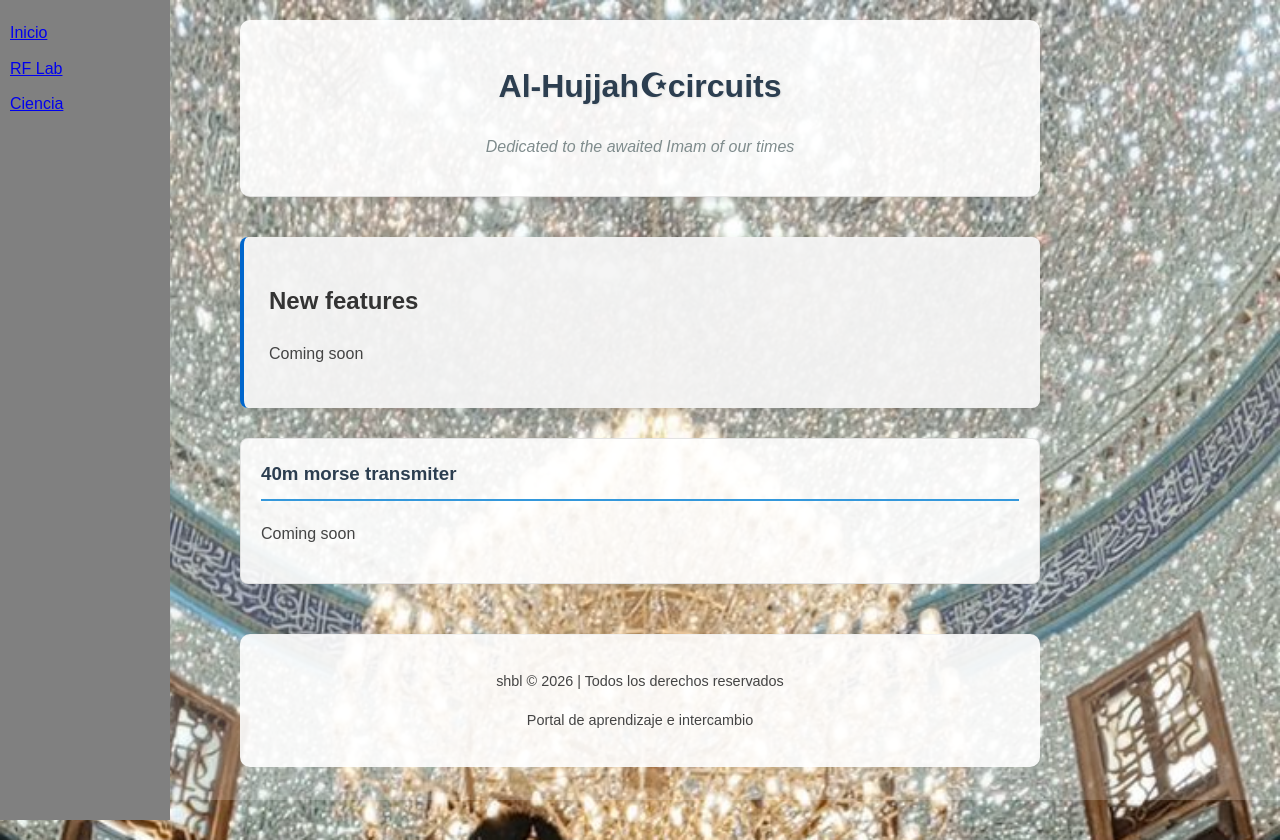
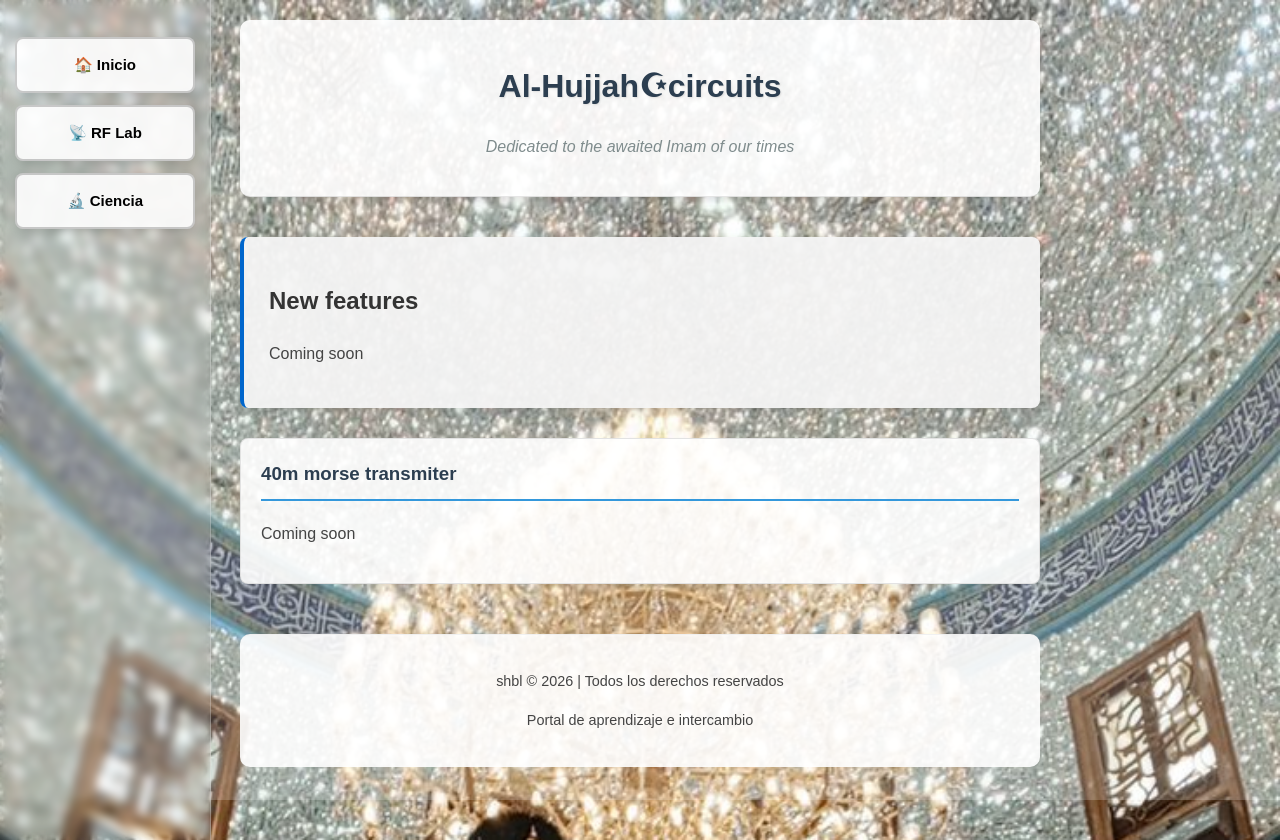
Before and after one commit to Active-freedom-3250/shbl-labs, a plain HTML site: page index.html in a window 1280 px wide. Drawn offline with Linux system fonts and the light colour scheme.

Commit message:
Update index.html

```diff
--- a/index.html
+++ b/index.html
@@ -176,30 +176,63 @@
 
 
 <body>
-    <style>
-        /* Barra lateral */
-        .lateral {
-            position: fixed;
-            left: 0; top: 0;
-            width: 150px;
-            height: 100%;
-            background: gray;
-            padding: 10px;
-        }
+<div style="
+    position: fixed;
+    left: 0;
+    top: 0;
+    width: 180px;
+    height: 100vh;
+    background: rgba(255, 255, 255, 0.1);
+    backdrop-filter: blur(5px);
+    border-right: 1px solid rgba(255, 255, 255, 0.2);
+    padding: 25px 15px;
+    z-index: 1000;
+">
+    <a href="#inicio" style="
+        display: block;
+        color: black;
+        text-decoration: none;
+        padding: 14px 10px;
+        margin: 12px 0;
+        background: rgba(255, 255, 255, 0.9);
+        border: 2px solid rgba(0, 0, 0, 0.2);
+        border-radius: 8px;
+        text-align: center;
+        font-weight: bold;
+        font-size: 15px;
+        box-shadow: 0 3px 8px rgba(0, 0, 0, 0.1);
+    ">🏠 Inicio</a>
 
-        /* Contenido */
-        .contenido {
-            margin-left: 170px;
-            padding: 20px;
-        }
-    </style>
+    <a href="#rf" style="
+        display: block;
+        color: black;
+        text-decoration: none;
+        padding: 14px 10px;
+        margin: 12px 0;
+        background: rgba(255, 255, 255, 0.9);
+        border: 2px solid rgba(0, 0, 0, 0.2);
+        border-radius: 8px;
+        text-align: center;
+        font-weight: bold;
+        font-size: 15px;
+        box-shadow: 0 3px 8px rgba(0, 0, 0, 0.1);
+    ">📡 RF Lab</a>
 
-    <!-- Barra con 3 botones -->
-    <div class="lateral">
-        <a href="#inicio" style="display:block; margin:10px 0;">Inicio</a>
-        <a href="#rf" style="display:block; margin:10px 0;">RF Lab</a>
-        <a href="#ciencia" style="display:block; margin:10px 0;">Ciencia</a>
-    </div>
+    <a href="#ciencia" style="
+        display: block;
+        color: black;
+        text-decoration: none;
+        padding: 14px 10px;
+        margin: 12px 0;
+        background: rgba(255, 255, 255, 0.9);
+        border: 2px solid rgba(0, 0, 0, 0.2);
+        border-radius: 8px;
+        text-align: center;
+        font-weight: bold;
+        font-size: 15px;
+        box-shadow: 0 3px 8px rgba(0, 0, 0, 0.1);
+    ">🔬 Ciencia</a>
+</div>
 
     <header>
         <h1>Al-Hujjah☪circuits</h1>
```
